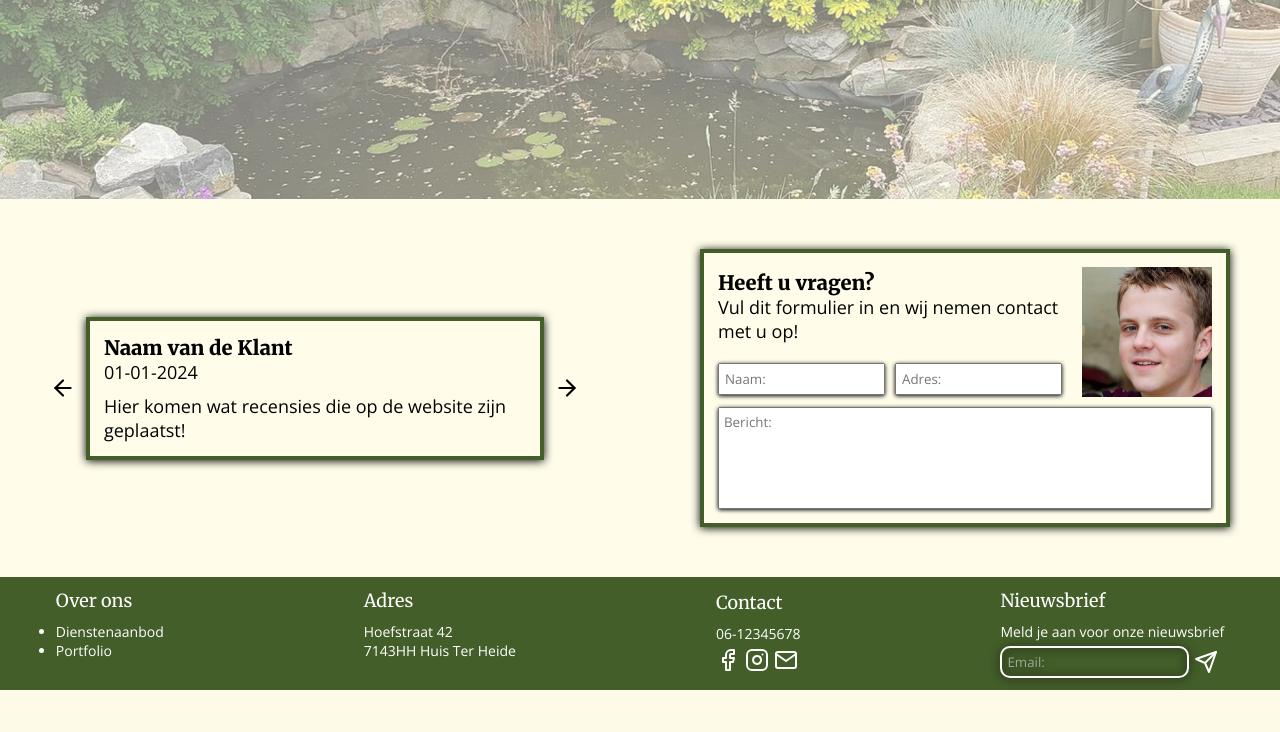
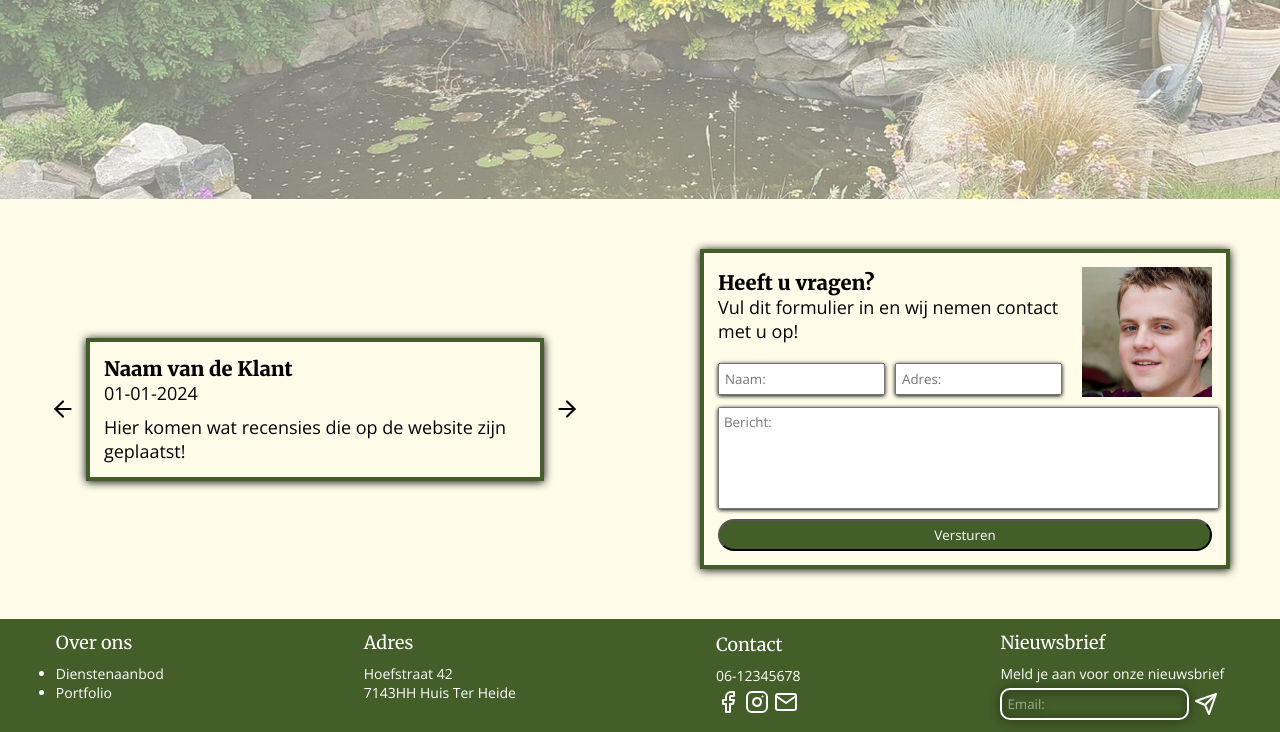
Before and after one commit to xbNkY/hoogendijk-hoveniers-website, a PHP site: page / in a window 1280 px wide. Shown: the part 680-1412 px from the top of the page. Before the commit the page ends 1370 px from the top, so only its background shows below. Run offline with PHP 8.4, Linux system fonts and the light colour scheme.

Commit message:
verstuur knop voor contact form toegevoegd

```diff
--- a/css/homepage.css
+++ b/css/homepage.css
@@ -135,3 +135,21 @@
 .big-input {
   resize: none;
 }
+
+.message-and-button {
+  display: flex;
+  flex-direction: column;
+}
+
+.send-btn {
+  background-color: #435e29;
+  color: white;
+  padding-block: 5px;
+  border-radius: 20px;
+}
+
+.send-btn:hover {
+  cursor: pointer;
+  background-color: #536f39;
+  transition: 0.2s;
+}
--- a/index.php
+++ b/index.php
@@ -71,8 +71,9 @@
                     <img class="customer" src="assets/hendrik.jpg" alt="hendrik">
                 </div>
 
-                <form class="contact-form">
+                <form class="contact-form message-and-button">
                     <textarea class="contact-input big-input" name="message" placeholder="Bericht:" rows="5"></textarea>
+                    <input type="submit" value="Versturen" class="send-btn">
                 </form>
             </div>
         </div>
```
